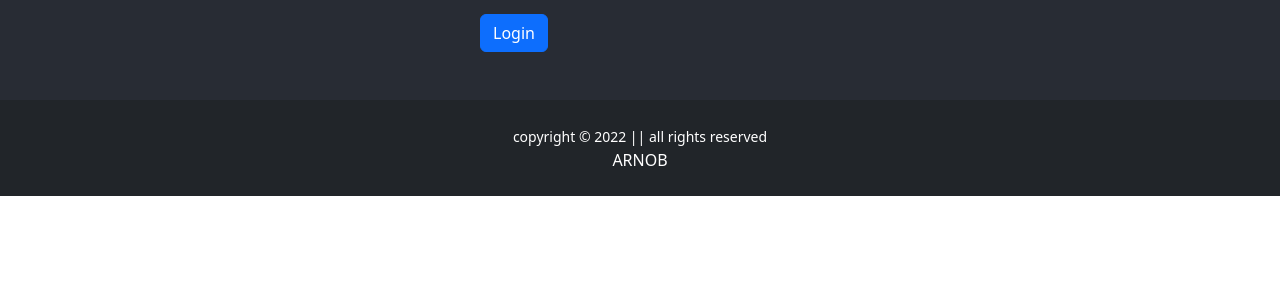
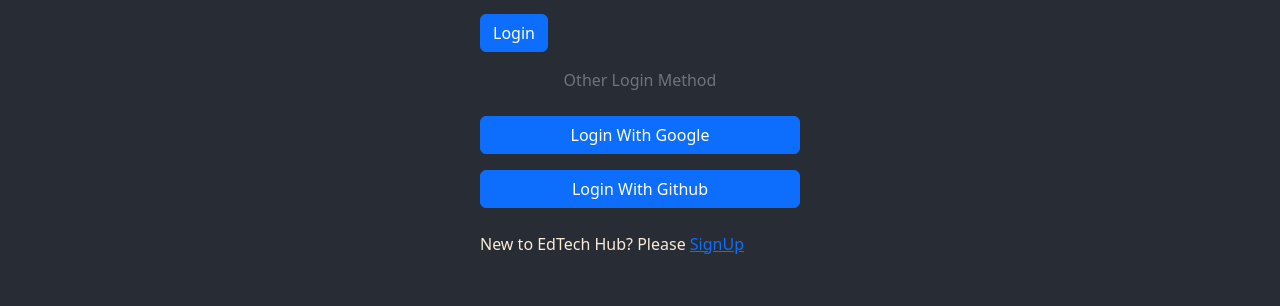
Before and after one commit to arnob999/EdTech-Hub, a React (Create React App) app: page /signin in a window 1280 px wide. Shown: the part 435-741 px from the top of the page. Built offline with nearby package versions, Linux system fonts and the light colour scheme; no server answers.

Commit message:
Google Authentication  Initialized

```diff
--- a/src/components/SignIn/SignIn.js
+++ b/src/components/SignIn/SignIn.js
@@ -1,19 +1,36 @@
+import { GoogleAuthProvider } from 'firebase/auth';
 import React, { useContext } from 'react';
 import { useState } from 'react';
 import Button from 'react-bootstrap/Button';
 import Form from 'react-bootstrap/Form';
 import { toast } from 'react-hot-toast';
-import { useLocation, useNavigate } from 'react-router-dom';
+import { Link, useLocation, useNavigate } from 'react-router-dom';
 import { AuthContext } from '../../contexts/AuthProvider/AuthProvider';
 
 
 const Login = () => {
     const [error, setError] = useState('')
-    const { signIn, setLoading } = useContext(AuthContext);
+    const { signIn, setLoading, providerLogin } = useContext(AuthContext);
     const navigate = useNavigate();
     const location = useLocation();
 
     const from = location.state?.from?.pathname || '/'
+
+    const provider = new GoogleAuthProvider();
+
+    const handleGoogleLogin = () => {
+        providerLogin(provider)
+            .then((result) => {
+                const user = result.user;
+                console.log(user);
+                setError(true);
+            })
+            .catch((error) => console.error(error.message));
+    }
+
+    const handleGithubLogin = () => {
+        console.log("He he Boi")
+    }
 
     const handleSubmit = event => {
         event.preventDefault();
@@ -69,8 +86,16 @@
                     <Form.Text className="text-danger">
                         {error}
                     </Form.Text>
+                    <p className='text-muted App my-3'>Other Login Method</p>
+                    <div className='d-flex flex-column'>
+                        <Button onClick={handleGoogleLogin} className="my-2" variant="primary">Login With Google</Button>
+
+                        <Button onClick={handleGithubLogin} className="my-2" variant="primary">Login With Github</Button>
+                    </div>
+                    <p className='my-3'>New to EdTech Hub? Please <Link to={"/signup"}>SignUp</Link></p>
                 </Form>
             </div>
+
         </div>
     );
 };
--- a/src/components/SignUp/SignUp.js
+++ b/src/components/SignUp/SignUp.js
@@ -105,6 +105,12 @@
                             {error}
                         </Form.Text>
                     </>
+                    <p className='my-3'>
+                        Already Have an Account on EdTech Hub?
+                        <Link to={"/signin"}>
+                            Please Login
+                        </Link>
+                    </p>
                 </Form>
             </div>
         </div>
```
